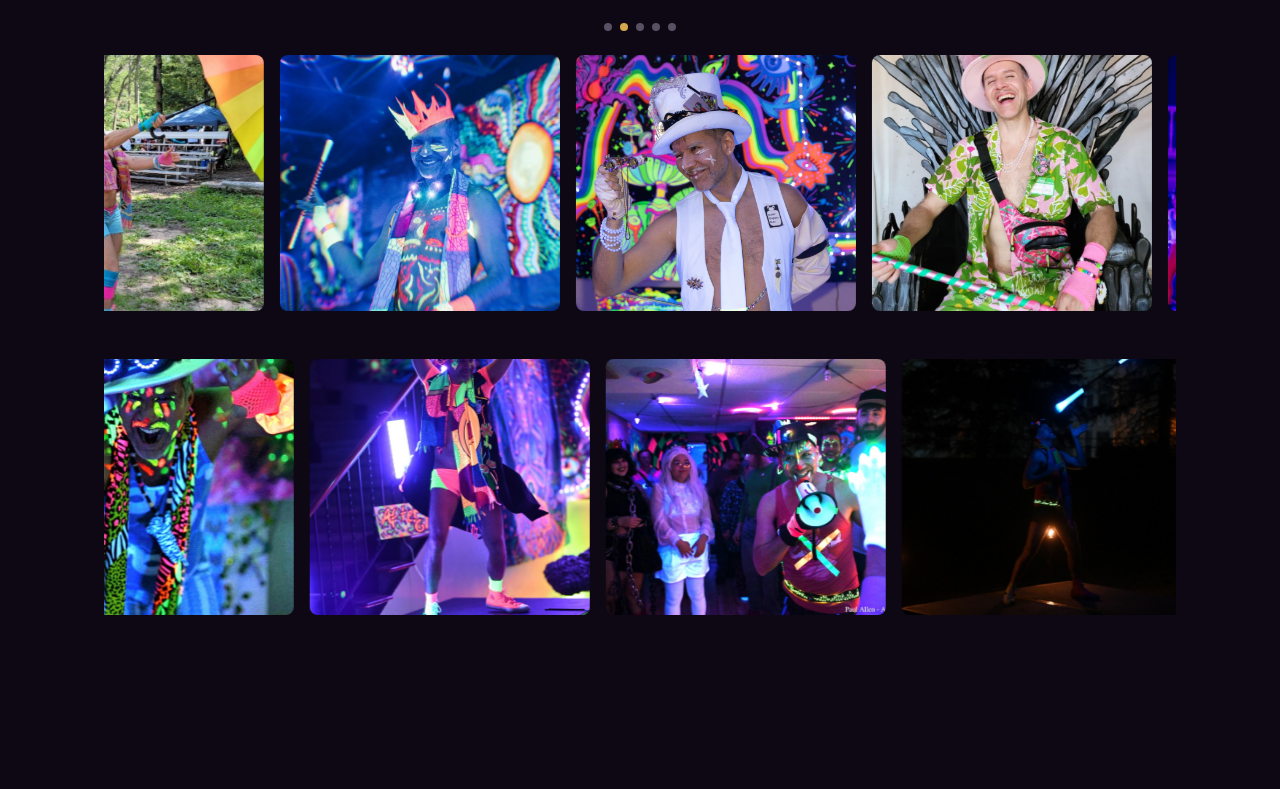
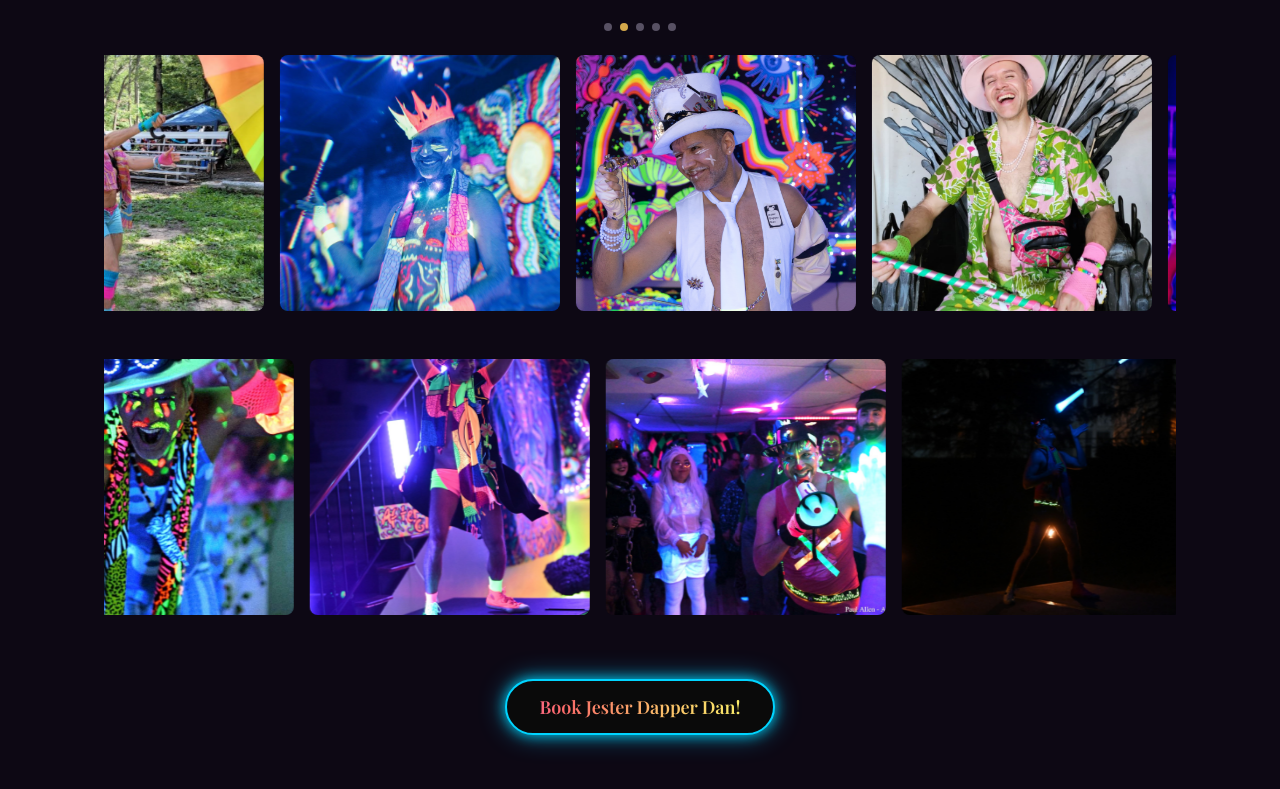
Before and after one commit to Crklemz/jdd, a Next.js app: page / in a window 1280 px wide. Shown: the part 4107-4896 px from the top of the page. Before the commit the page ends 4866 px from the top, so only its background shows below. Built offline with nearby package versions, Linux system fonts and the light colour scheme; a web font is replaced by a local one.

Commit message:
feat: add booking button at bottom home page

```diff
--- a/app/page.tsx
+++ b/app/page.tsx
@@ -1,4 +1,5 @@
 import Image from "next/image";
+import Link from "next/link";
 import { homeContent } from "@/content";
 import { HeroVideo } from "./components/HeroVideo";
 import { RotatingQuote } from "./components/RotatingQuote";
@@ -194,6 +195,21 @@ export default function HomePage() {
             </div>
           </div>
         </section>
+
+        {/* Same CTA as sticky top, bottom of page */}
+        <section
+          aria-label="Book Jester Dapper Dan"
+          className="flex justify-center py-12"
+        >
+          <Link
+            href={homeContent.ctaButtonHref}
+            className="cta-button-black-neon inline-block rounded-full px-6 py-2.5 no-underline transition hover:opacity-90 sm:px-8 sm:py-3"
+          >
+            <span className="cta-rainbow-pulsate-text inline-block font-display text-base font-semibold sm:text-lg">
+              Book Jester Dapper Dan!
+            </span>
+          </Link>
+        </section>
       </div>
     </div>
   );
```
